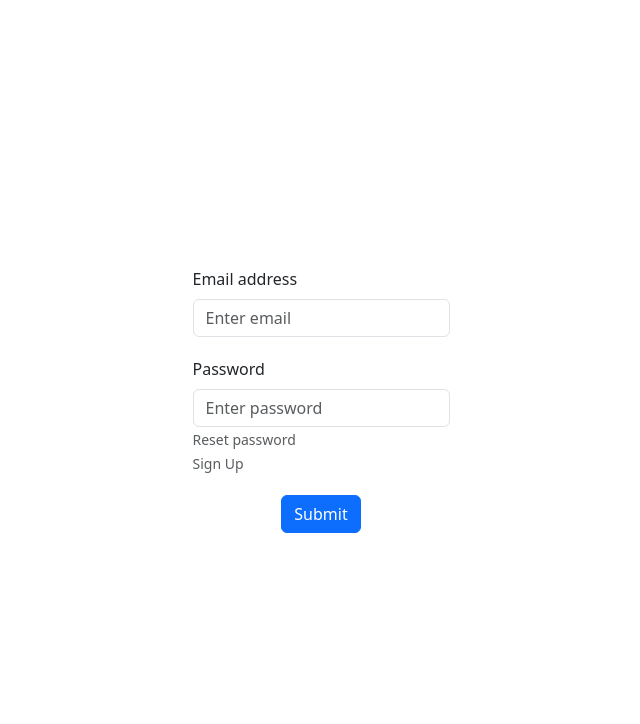
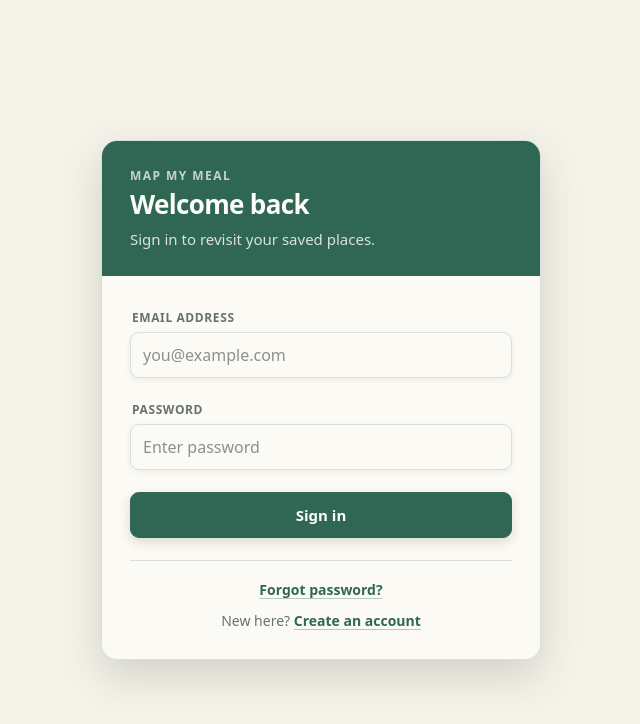
Before and after one commit to kennethprose/MapMyMeal, a React (Vite) app: page /signin in a window 1280 px wide. Shown: the top 724 px of the page, without its empty margins (319-959 px from the left). Built offline with nearby package versions, Linux system fonts and the light colour scheme; no server answers.

Commit message:
new layout and styling for sign in and up pages

```diff
--- a/src/App.css
+++ b/src/App.css
@@ -528,24 +528,214 @@ body {
 	}
 }
 
-#sign-in-form {
-	height: 100vh;
-	width: 100vw;
-	display: flex;
-	flex-direction: column;
-	justify-content: center;
-	align-items: center;
-	gap: 20px;
+.auth-page {
+	display: grid;
+	min-height: 100vh;
+	min-height: 100dvh;
+	padding: 32px 20px;
+	place-items: center;
+	background: #f5f3e9;
 }
 
-#sign-up-form {
-	height: 100vh;
-	width: 100vw;
-	display: flex;
-	flex-direction: column;
-	justify-content: center;
-	align-items: center;
-	gap: 20px;
+.auth-card {
+	width: min(100%, 440px);
+	overflow: hidden;
+	background: var(--color-map-surface);
+	border: 1px solid var(--color-map-border);
+	border-radius: 16px;
+	box-shadow: 0 16px 42px rgba(37, 49, 45, 0.17);
+}
+
+.auth-card-header {
+	padding: 28px 28px 25px;
+	color: #fffdf8;
+	background: var(--color-map-accent);
+}
+
+.auth-eyebrow {
+	margin: 0 0 6px;
+	font-size: 0.75rem;
+	font-weight: 700;
+	line-height: 1.2;
+	letter-spacing: 0.12em;
+	opacity: 0.72;
+	text-transform: uppercase;
+}
+
+.auth-title {
+	margin: 0;
+	font-size: 1.625rem;
+	font-weight: 750;
+	line-height: 1.2;
+	letter-spacing: -0.025em;
+}
+
+.auth-subtitle {
+	margin: 8px 0 0;
+	font-size: 0.9375rem;
+	line-height: 1.5;
+	opacity: 0.82;
+}
+
+.auth-form {
+	padding: 28px;
+	background: var(--color-map-surface);
+}
+
+.auth-field {
+	margin-bottom: 18px;
+}
+
+.auth-field .form-label {
+	margin: 0 0 7px 2px;
+	color: var(--color-map-muted);
+	font-size: 0.75rem;
+	font-weight: 700;
+	line-height: 1.2;
+	letter-spacing: 0.05em;
+	text-transform: uppercase;
+}
+
+.auth-field .form-control {
+	min-height: 46px;
+	padding: 10px 12px;
+	color: var(--color-map-ink);
+	font-size: 1rem;
+	background-color: var(--color-map-surface);
+	border: 1px solid var(--color-map-border);
+	border-radius: 9px;
+	box-shadow: 0 2px 6px rgba(37, 49, 45, 0.07);
+	transition: border-color 150ms ease, box-shadow 150ms ease;
+}
+
+.auth-field .form-control::placeholder {
+	color: #89928e;
+}
+
+.auth-field .form-control:focus {
+	border-color: var(--color-map-accent);
+	box-shadow: 0 0 0 3px rgba(47, 103, 84, 0.14);
+}
+
+.auth-submit.btn {
+	width: 100%;
+	min-height: 46px;
+	margin-top: 4px;
+	color: #fffdf8;
+	font-size: 0.9375rem;
+	font-weight: 700;
+	background: var(--color-map-accent);
+	border: 1px solid var(--color-map-accent);
+	border-radius: 9px;
+	box-shadow: 0 4px 12px rgba(37, 49, 45, 0.16);
+	transition: background-color 150ms ease, border-color 150ms ease,
+		box-shadow 150ms ease, transform 150ms ease;
+}
+
+.auth-submit.btn:hover,
+.auth-submit.btn:focus-visible {
+	color: #fffdf8;
+	background: #265846;
+	border-color: #265846;
+	box-shadow: 0 6px 16px rgba(37, 49, 45, 0.22);
+}
+
+.auth-submit.btn:focus-visible {
+	outline: 3px solid rgba(47, 103, 84, 0.2);
+	outline-offset: 2px;
+}
+
+.auth-submit.btn:active {
+	background: #214d3d;
+	border-color: #214d3d;
+	box-shadow: 0 2px 7px rgba(37, 49, 45, 0.16);
+	transform: translateY(1px);
+}
+
+.auth-message {
+	margin: 14px 0 0;
+	padding: 10px 12px;
+	font-size: 0.875rem;
+	line-height: 1.45;
+	border-radius: 8px;
+}
+
+.auth-message-success {
+	color: var(--color-map-accent);
+	background: var(--color-map-accent-soft);
+	border: 1px solid #bfd0c7;
+}
+
+.auth-message-error {
+	color: var(--color-map-danger);
+	background: var(--color-map-danger-soft);
+	border: 1px solid #e3beb6;
+}
+
+.auth-links {
+	display: grid;
+	gap: 10px;
+	margin-top: 22px;
+	padding-top: 18px;
+	color: var(--color-map-muted);
+	font-size: 0.875rem;
+	text-align: center;
+	border-top: 1px solid var(--color-map-border);
+}
+
+.auth-links p {
+	margin: 0;
+}
+
+.auth-link {
+	width: fit-content;
+	margin: 0 auto;
+	padding: 0;
+	color: var(--color-map-accent);
+	font: inherit;
+	font-weight: 700;
+	background: transparent;
+	border: 0;
+	border-radius: 4px;
+	cursor: pointer;
+	text-decoration: underline;
+	text-decoration-color: rgba(47, 103, 84, 0.34);
+	text-underline-offset: 3px;
+}
+
+.auth-link:hover {
+	color: #214d3d;
+	text-decoration-color: currentColor;
+}
+
+.auth-link:focus-visible {
+	outline: 3px solid rgba(47, 103, 84, 0.2);
+	outline-offset: 3px;
+}
+
+@media (max-width: 575.98px) {
+	.auth-page {
+		padding: 0;
+		place-items: stretch;
+		background: var(--color-map-surface);
+	}
+
+	.auth-card {
+		width: 100%;
+		min-height: 100vh;
+		min-height: 100dvh;
+		border: 0;
+		border-radius: 0;
+		box-shadow: none;
+	}
+
+	.auth-card-header {
+		padding: 30px 20px 26px;
+	}
+
+	.auth-form {
+		padding: 24px 20px 30px;
+	}
 }
 
 .overlay {
--- a/src/components/signin.jsx
+++ b/src/components/signin.jsx
@@ -45,39 +45,72 @@ export function SignIn() {
 	};
 
 	return (
-		<div>
-			<Form id="sign-in-form" onSubmit={handleSignIn}>
-				<Form.Group controlId="formBasicEmail">
+		<main className="auth-page">
+			<section className="auth-card" aria-labelledby="sign-in-title">
+				<header className="auth-card-header">
+					<p className="auth-eyebrow">Map My Meal</p>
+					<h1 id="sign-in-title" className="auth-title">
+						Welcome back
+					</h1>
+					<p className="auth-subtitle">
+						Sign in to revisit your saved places.
+					</p>
+				</header>
+				<Form id="sign-in-form" className="auth-form" onSubmit={handleSignIn}>
+				<Form.Group controlId="formBasicEmail" className="auth-field">
 					<Form.Label>Email address</Form.Label>
 					<Form.Control
 						type="email"
-						placeholder="Enter email"
+						placeholder="you@example.com"
 						value={email}
 						onChange={(e) => setEmail(e.target.value)}
+						autoComplete="email"
 					/>
 				</Form.Group>
-				<Form.Group controlId="formBasicPassword">
+				<Form.Group controlId="formBasicPassword" className="auth-field">
 					<Form.Label>Password</Form.Label>
 					<Form.Control
 						type="password"
 						placeholder="Enter password"
 						value={password}
 						onChange={(e) => setPassword(e.target.value)}
+						autoComplete="current-password"
 					/>
-					<Form.Text className="text-muted" onClick={handlePasswordReset}>
-						Reset password
-					</Form.Text>
-					<br />
-					<Form.Text className="text-muted" onClick={() => navigate("/signup")}>
-						Sign Up
-					</Form.Text>
 				</Form.Group>
-				<Button variant="primary" type="submit">
-					Submit
+				<Button className="auth-submit" type="submit">
+					Sign in
 				</Button>
-				{message && <p style={{ color: "green" }}>{message}</p>}
-				{errorMessage && <p style={{ color: "red" }}>{errorMessage}</p>}
-			</Form>
-		</div>
+				{message && (
+					<p className="auth-message auth-message-success" role="status">
+						{message}
+					</p>
+				)}
+				{errorMessage && (
+					<p className="auth-message auth-message-error" role="alert">
+						{errorMessage}
+					</p>
+				)}
+				<div className="auth-links">
+					<button
+						type="button"
+						className="auth-link"
+						onClick={handlePasswordReset}
+					>
+						Forgot password?
+					</button>
+					<p>
+						New here?{" "}
+						<button
+							type="button"
+							className="auth-link"
+							onClick={() => navigate("/signup")}
+						>
+							Create an account
+						</button>
+					</p>
+				</div>
+				</Form>
+			</section>
+		</main>
 	);
 }
--- a/src/components/signup.jsx
+++ b/src/components/signup.jsx
@@ -42,40 +42,73 @@ export function SignUp() {
 	};
 
 	return (
-		<div>
-			<Form id="sign-up-form" onSubmit={handleSignUp}>
-				<Form.Group controlId="formBasicEmail">
+		<main className="auth-page">
+			<section className="auth-card" aria-labelledby="sign-up-title">
+				<header className="auth-card-header">
+					<p className="auth-eyebrow">Map My Meal</p>
+					<h1 id="sign-up-title" className="auth-title">
+						Create your account
+					</h1>
+					<p className="auth-subtitle">
+						Start building your own map of places to try.
+					</p>
+				</header>
+				<Form id="sign-up-form" className="auth-form" onSubmit={handleSignUp}>
+				<Form.Group controlId="formBasicEmail" className="auth-field">
 					<Form.Label>Email address</Form.Label>
 					<Form.Control
 						type="email"
-						placeholder="Email"
+						placeholder="you@example.com"
 						value={email}
 						onChange={(e) => setEmail(e.target.value)}
+						autoComplete="email"
 					/>
 				</Form.Group>
-				<Form.Group controlId="formBasicPassword">
+				<Form.Group controlId="formBasicPassword" className="auth-field">
 					<Form.Label>Password</Form.Label>
 					<Form.Control
 						type="password"
-						placeholder="Password"
+						placeholder="At least 8 characters"
 						value={password}
 						onChange={(e) => setPassword(e.target.value)}
+						autoComplete="new-password"
 					/>
 				</Form.Group>
-				<Form.Group controlId="formBasicConfirmPassword">
+				<Form.Group
+					controlId="formBasicConfirmPassword"
+					className="auth-field"
+				>
 					<Form.Label>Confirm Password</Form.Label>
 					<Form.Control
 						type="password"
-						placeholder="Password"
+						placeholder="Enter password again"
 						value={password2}
 						onChange={(e) => setPassword2(e.target.value)}
+						autoComplete="new-password"
 					/>
 				</Form.Group>
-				<Button variant="primary" type="submit">
-					Submit
+				<Button className="auth-submit" type="submit">
+					Create account
 				</Button>
-				{errorMessage && <p style={{ color: "red" }}>{errorMessage}</p>}
-			</Form>
-		</div>
+				{errorMessage && (
+					<p className="auth-message auth-message-error" role="alert">
+						{errorMessage}
+					</p>
+				)}
+				<div className="auth-links auth-links-centered">
+					<p>
+						Already have an account?{" "}
+						<button
+							type="button"
+							className="auth-link"
+							onClick={() => navigate("/signin")}
+						>
+							Sign in
+						</button>
+					</p>
+				</div>
+				</Form>
+			</section>
+		</main>
 	);
 }
```
